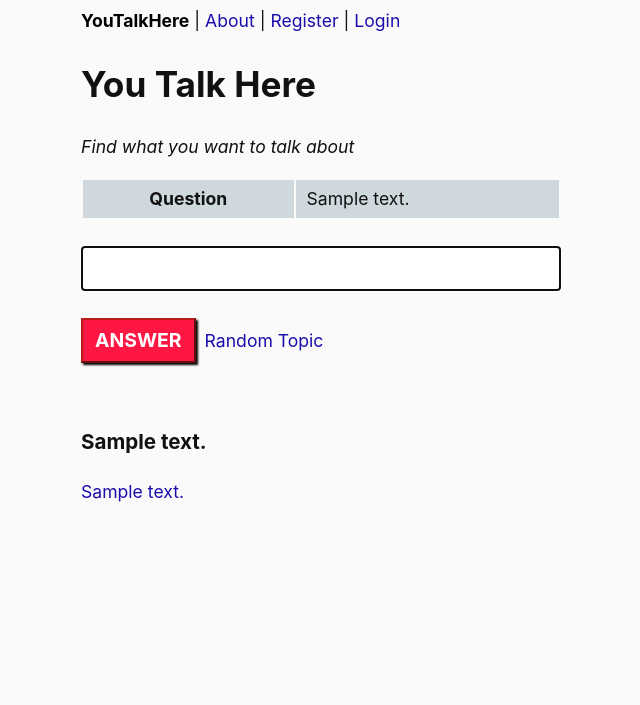
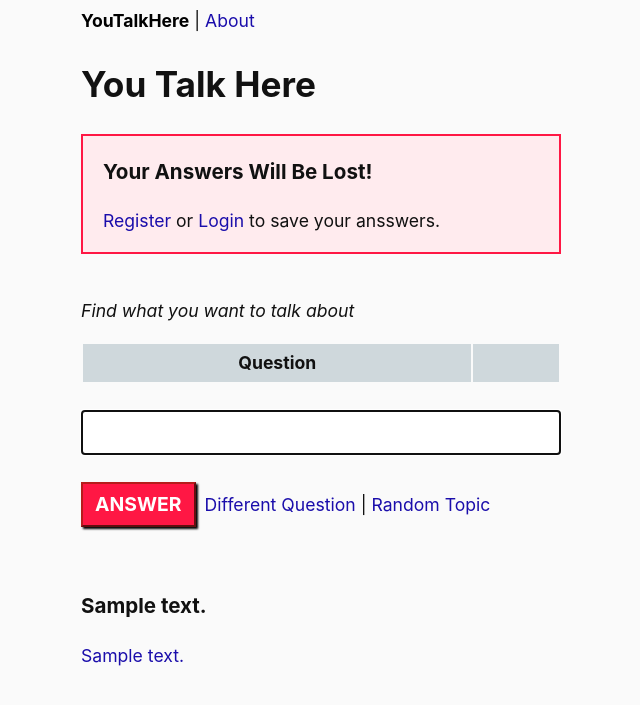
Before and after one commit to c-arthur-hill/questeng, a Django app: page / in a window 1280 px wide. Shown: the top 705 px of the page, without its empty margins (319-959 px from the left). Run offline with Django 3.2, Linux system fonts and the light colour scheme; tables that the repository leaves empty hold one stand-in row (values such as "Sample post"); lists and menus that the app fills with data are empty.

Commit message:
1. Refactored models to save questions in their own model. This makes urls easier. 2. Fixed hidden question showing multiple times --> still need to set to skipped in views 3. Removed 'diffferent question' option when showing first icebreaker. 4. Moved register and login to column to prevent overflowing nav on skinny screens

```diff
--- a/questionengine/chat/admin.py
+++ b/questionengine/chat/admin.py
@@ -1,5 +1,6 @@
 from django.contrib import admin
-from .models import IceBreaker, Topic
+from .models import Conversation, Question, Topic
 
-admin.site.register(IceBreaker)
+admin.site.register(Question)
 admin.site.register(Topic)
+admin.site.register(Conversation)
--- a/questionengine/chat/models.py
+++ b/questionengine/chat/models.py
@@ -5,30 +5,34 @@
 class Conversation(models.Model):
     user = models.ForeignKey(User, on_delete=models.CASCADE, null=True, blank=True)
 
-class IceBreakerManager(models.Manager):
+class QuestionManager(models.Manager):
     def random(self):
         #https://stackoverflow.com/questions/962619/how-to-pull-a-random-record-using-djangos-orm
-        count = IceBreaker.objects.all().count()
-        random_index = randint(0, count - 1)
-        return self.all()[random_index]
+        count = Question.objects.all().count()
+        if count > 1:
+            random_index = randint(0, count - 1)
+            return self.all()[random_index]
+        else:
+            return None
 
 class Topic(models.Model):
     description = models.CharField(max_length=2047)
     responded = models.BigIntegerField(default=0)
 
     @property
-    def top_icebreakers(self):
-        return self.icebreaker_set.all()[:3]
+    def top_questions(self):
+        return self.question_set.all()[:3]
     def __str__(self):
         return self.description
 
-class IceBreaker(models.Model):
+class Question(models.Model):
     text = models.CharField(max_length=2047)
     shown = models.BigIntegerField(default=0)
     swapped = models.BigIntegerField(default=0)
     responded = models.BigIntegerField(default=0)
-    objects = IceBreakerManager()
+    objects = QuestionManager()
     topic = models.ForeignKey(Topic, on_delete=models.PROTECT, null=True, blank=True)
+    is_icebreaker = models.BooleanField(default=True)
 
     def __str__(self):
         return self.text
@@ -38,9 +42,11 @@
     created_at = models.DateTimeField(auto_now_add=True)
     text = models.CharField(max_length=2047)
     is_user_author = models.BooleanField(default=True)
+    is_question = models.BooleanField(default=False)
     is_icebreaker = models.BooleanField(default=False)
     swapped = models.BooleanField(default=False)
-    icebreaker = models.ForeignKey(IceBreaker, on_delete=models.PROTECT, null=True, blank=True)
+    question = models.ForeignKey(Question, on_delete=models.PROTECT, null=True, blank=True)
+    next_questions = models.ManyToManyField(Question, blank=True, related_name='responded_to')
 
     def __string__():
         return icebreaker;
--- a/questionengine/chat/templates/base.html
+++ b/questionengine/chat/templates/base.html
@@ -13,20 +13,19 @@
                 <span> | </span>
                 <a class="{% block aboutlink %}{% endblock %}"
     href="{% if conversation_id %}{% url 'about_id' conversation_id %}{% else %}{% url 'about' %}{% endif %}">About</a>
-                {% if not user.is_authenticated %}
-                <span> | </span>
-                <a class="{% block registerLink %}{% endblock %}"
-       href="{% if conversation_id %}{% url 'register_id' conversation_id %}{% else %}{% url 'register' %}{% endif %}">Register</a>
-                <span> | </span>
-                <a class="{% block loginLink %}{% endblock %}"
-       href="{% if conversation_id %}{% url 'login_id' conversation_id %}{% else %}{% url 'login' %}{% endif %}">Login</a>
-                {% else %}
-                <span> | </span>
-                <a class="{% block logout %}{% endblock %}"
-       href="{% url 'logout' %}">Logout</a>
+                {% if user.is_authenticated %}
+                    <span> | </span>
+                    <a class="{% block logout %}{% endblock %}" href="{% url 'logout' %}">Logout</a>
                 {% endif %}
             </div>
             <h1 class="h1">{% block header %}{% endblock %}</h1>
+            {% if not user.is_authenticated and show_save_message %}
+            <div class="not-saved">
+                <h3>Your Answers Will Be Lost!</h3>
+                <p><a href="{% if conversation_id %}{% url 'register_id' conversation_id %}{% else %}{% url 'register' %}{% endif %}">Register</a> or <a href="{% if conversation_id %}{% url 'login_id' conversation_id %}{% else %}{% url 'login' %}{% endif %}">Login</a> to save your ansswers.</p>
+            </div>
+            <br>
+            {% endif %}
 			<div>
 				{% block content %}{% endblock %}
 			</div>
--- a/questionengine/chat/templates/home.html
+++ b/questionengine/chat/templates/home.html
@@ -5,15 +5,6 @@
 {% block header %}You Talk Here{% endblock %}
 {% block content %}
 <p><i>Find what you want to talk about</i></p>
-{% if not_saved_warning %}
-<div class="not-saved">
-    <h3>This Will Be Lost!</h3>
-    <p>
-        <a href="{% url 'register_id' conversation_id %}">Register</a> or <a href="{% url 'login_id' conversation_id %}">Login</a> to save your answers.
-    </p>
-</div>
-<br>
-{% endif %}
 <table>
 	{% for message in messages %}
 	<tr>
@@ -22,8 +13,8 @@
             <td class="tr-background-1">{{ message.text }}</th>
 		{% else %}
             <th class="tr-background-2">Question</th>
-            {% if message.icebreaker %}
-                <td class="tr-background-2">{{ message.icebreaker.text }}</td>
+            {% if message.question %}
+                <td class="tr-background-2">{{ message.question.text }}</td>
             {% else %}
                 <td class="tr-background-2">{{ message.text }}</td>
             {% endif %}
@@ -38,7 +29,8 @@
     <div class="nav">
     <br>
 	<input class="submit-button" type="submit" value="ANSWER">
-    {% if conversation_id or user.is_authenticated %}
+    {# and has higher precedence than or #}
+    {% if not empty_messages %}
     <a href="{% if conversation_id %}{% url 'different_question_id' conversation_id %}{% else %}{% url 'different_question' %}{% endif %}">Different Question</a>
     <span> | </span>
     {% endif %}
@@ -48,7 +40,7 @@
 <br>
 {% for topic in topics %}
     <h3>{{ topic.description }}</h3>
-    {% for icebreaker in topic.top_icebreakers %}
+    {% for icebreaker in topic.top_questions %}
         <a href="{% url 'icebreaker' icebreaker.id %}">{{ icebreaker.text }}</a><br>
     {% endfor %}
 {% endfor %}
--- a/questionengine/chat/views.py
+++ b/questionengine/chat/views.py
@@ -2,10 +2,10 @@
 from django.core.exceptions import PermissionDenied
 from django.shortcuts import render, redirect
 from .forms import MessageForm
-from .models import Conversation, IceBreaker, Message, Topic
+from .models import Conversation, Question, Message, Topic
 import re
 
-def different_message(request, message_type, conversation_id=None, icebreaker_id=None):
+def different_message(request, message_type, conversation_id=None, question_id=None):
     # acts as home page
     if request.method == 'GET':
         conversation = get_conversation(request.user, conversation_id)
@@ -13,14 +13,16 @@
         form = MessageForm()
         message.is_user_author = False
         if message_type == 'icebreaker':
-            # message.set_icebreaker()
-            if icebreaker_id:
-                icebreaker = IceBreaker.objects.get(pk=icebreaker_id)
+            # message.set_question()
+            if question_id:
+                question = Question.objects.get(pk=question_id)
             else:
-                icebreaker = IceBreaker.objects.random()
-            message.is_icebreaker = True
-            message.icebreaker = icebreaker
-            form.initial['last_icebreaker'] = icebreaker.id
+                question = Question.objects.random()
+            if question:
+                message.is_question = True
+                message.is_icebreaker = True
+                message.question = question
+                form.initial['last_question'] = question.id
         elif message_type == 'question':
             # message.set_question()
             if conversation:
@@ -37,16 +39,21 @@
             context['conversation_id'] = conversation.id
             # https://stackoverflow.com/questions/20555673/django-query-get-last-n-records
             messages = list(reversed(conversation.message_set.order_by('-id')[:10]))
+            if not messages:
+                context['empty_messages'] = True
+            else:
+                messages.pop()
             messages.append(message)
             context['messages'] = messages
         else:
             context['messages'] = [message]
         context['topics'] = Topic.objects.all()
+        context['show_save_message'] = True
         return render(request, 'home.html', context)
     else:
         raise PermissionDenied
 
-def new_message(request, conversation_id=None, icebreaker_id=None, last_Message=None):
+def new_message(request, conversation_id=None, question_id=None, last_Message=None):
     # displays message history or posts new response
     # user not logged in & answered first icebreaker
     conversation = get_conversation(request.user, conversation_id)
@@ -71,14 +78,14 @@
                 last_message.is_user_author = False
                 last_message.save()
             elif form.cleaned_data['last_icebreaker']:
-                last_icebreaker = Message()
+                last_message = Message()
                 try:
-                    icebreaker = IceBreaker.objects.get(pk=form.cleaned_data['last_icebreaker'])
-                    last_icebreaker.icebreaker = icebreaker
-                    last_icebreaker.conversation = conversation
-                    last_icebreaker.is_user_author = False
-                    last_icebreaker.save()
-                except IceBreaker.DoesNotExist:
+                    question = Question.objects.get(pk=form.cleaned_data['last_icebreaker'])
+                    message.question = question
+                    message.conversation = conversation
+                    message.is_user_author = False
+                    message.save()
+                except Question.DoesNotExist:
                     pass
             new_message = form.save(commit=False)
             new_message.conversation = conversation
@@ -97,13 +104,13 @@
     context['form'] = form
     context['messages'] = list(reversed(conversation.message_set.order_by('-id')[:10]))
     context['topics'] = Topic.objects.all()
-    if not request.user.is_authenticated:
-        context['not_saved_warning'] = True
+    context['show_save_message'] = True
     return render(request, 'home.html', context)
 
 def about(request, conversation_id=None):
     context = {}
     context['conversation_id'] = conversation_id
+    context['show_save_message'] = True
     return render(request, 'about.html', context)
 
 def get_conversation(request_user, conversation_id):
--- a/questionengine/questionengine/urls.py
+++ b/questionengine/questionengine/urls.py
@@ -45,7 +45,7 @@
         different_message,
         {'message_type': 'question'},
         name='different_question_id'),
-    path('conversation/icebreaker/<int:icebreaker_id>/',
+    path('conversation/icebreaker/<int:question_id>/',
         different_message,
         {'message_type': 'icebreaker'},
         name='icebreaker'),
```
